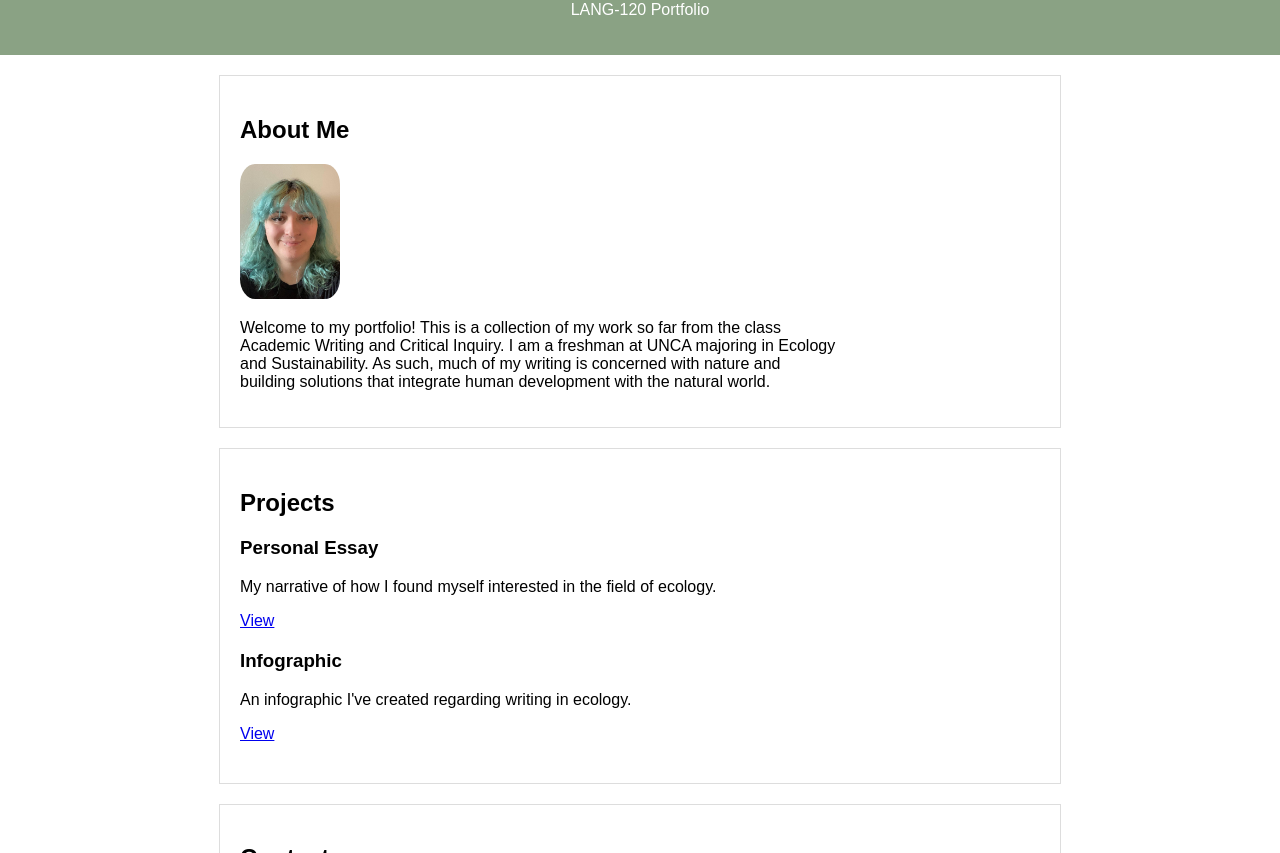
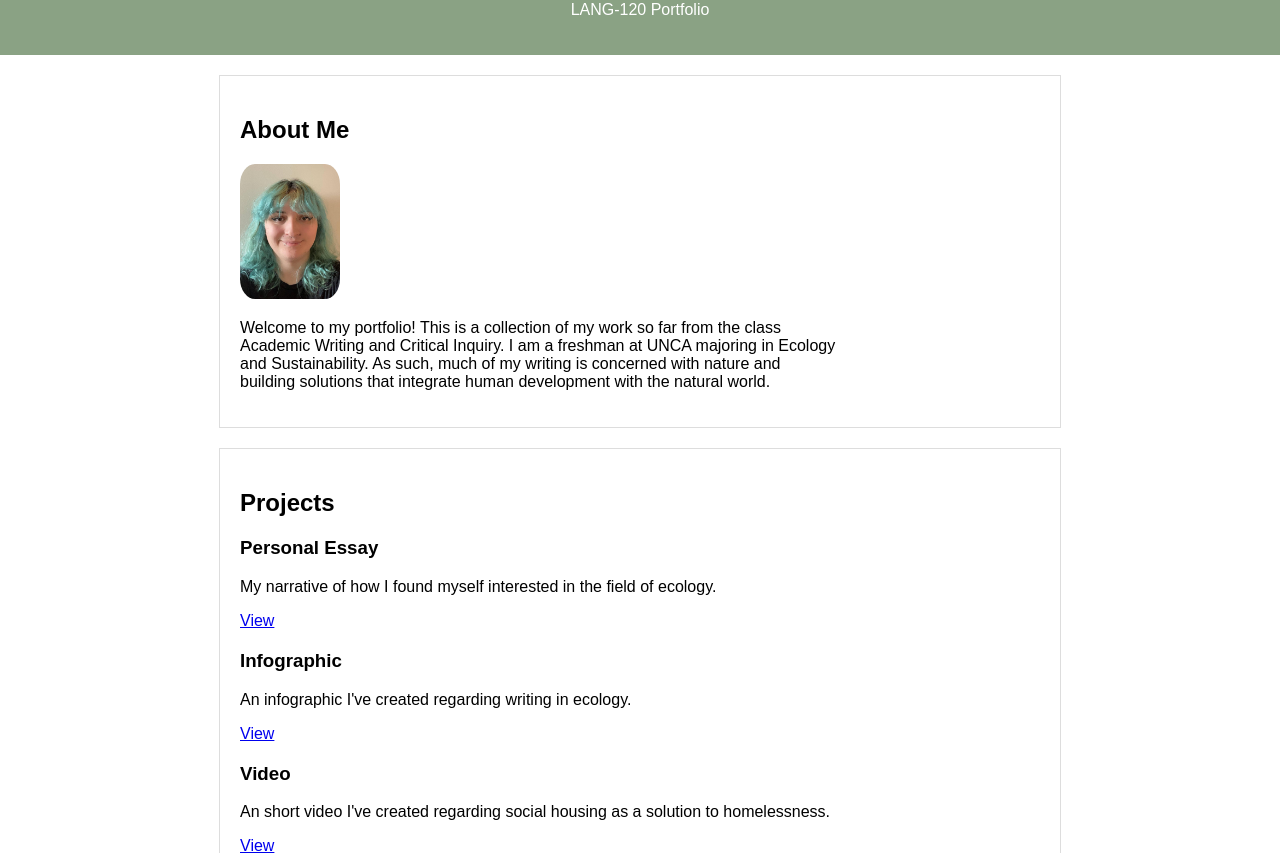
Before and after one commit to jbowenportfolio/portfolio, a plain HTML site: page index.html in a window 1280 px wide. Shown: the part 99-952 px from the top of the page. Drawn offline with Linux system fonts and the light colour scheme.

Commit message:
Update index.html

```diff
--- a/index.html
+++ b/index.html
@@ -33,6 +33,11 @@
             <p>An infographic I've created regarding writing in ecology.</p>
             <p><a href="graphic.html">View</a></p>
         </div>
+	        <div class="project">
+            <h3>Video</h3>
+            <p>An short video I've created regarding social housing as a solution to homelessness.</p>
+            <p><a href="video.html">View</a></p>
+        </div>
         <!-- Add more projects as needed -->
     </section>
 
```
